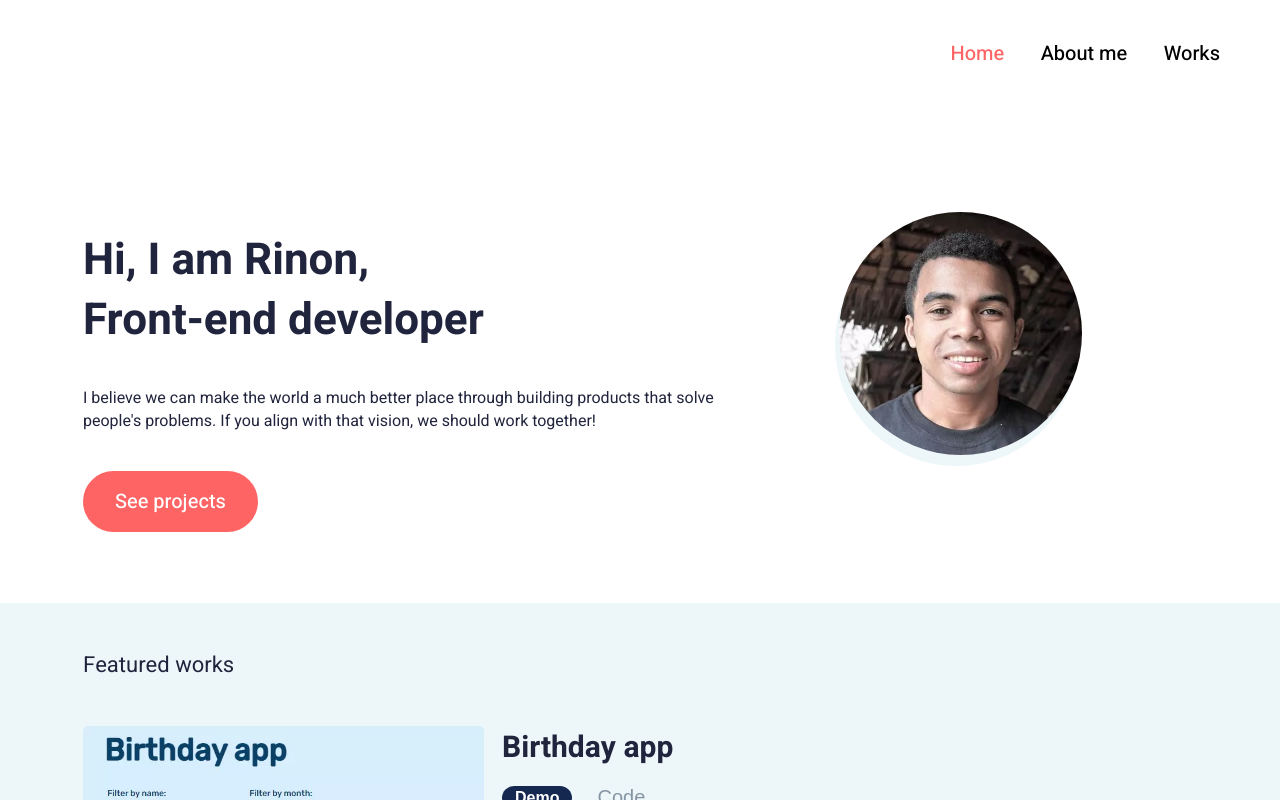
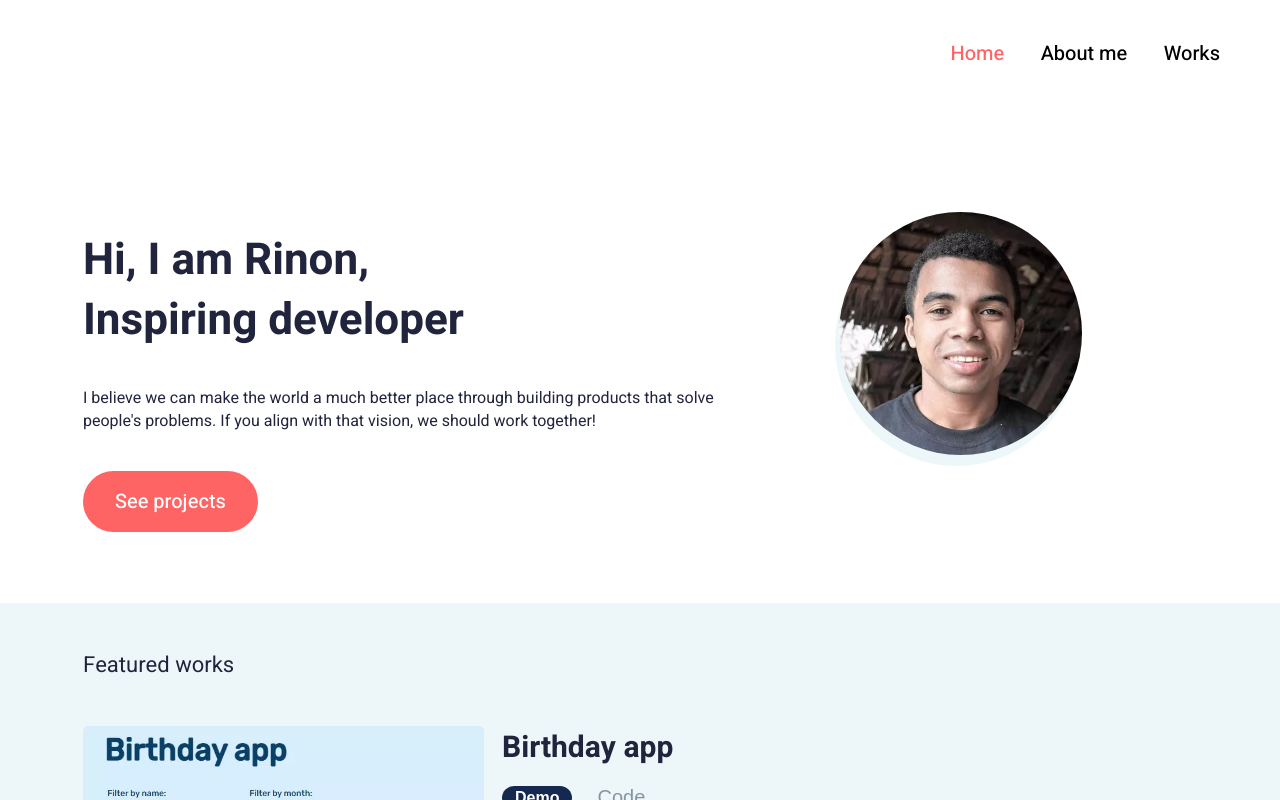
Before and after one commit to rinonTen/portfolio, a React (Create React App) app: page / in a window 1280 px wide. Shown: the top 800 px of the page. Built offline with nearby package versions, Linux system fonts and the light colour scheme.

Commit message:
Changes title

```diff
--- a/src/containers/home.js
+++ b/src/containers/home.js
@@ -19,7 +19,7 @@ export default function HomeContainer() {
         </Home.ImageContainer>
         <Home.Article>
           <Home.Header>
-            <Home.Heading>Hi, I am Rinon, Front-end developer</Home.Heading>
+            <Home.Heading>Hi, I am Rinon, Inspiring developer</Home.Heading>
           </Home.Header>
           <Home.Text>
             I believe we can make the world a much better place through building
```
